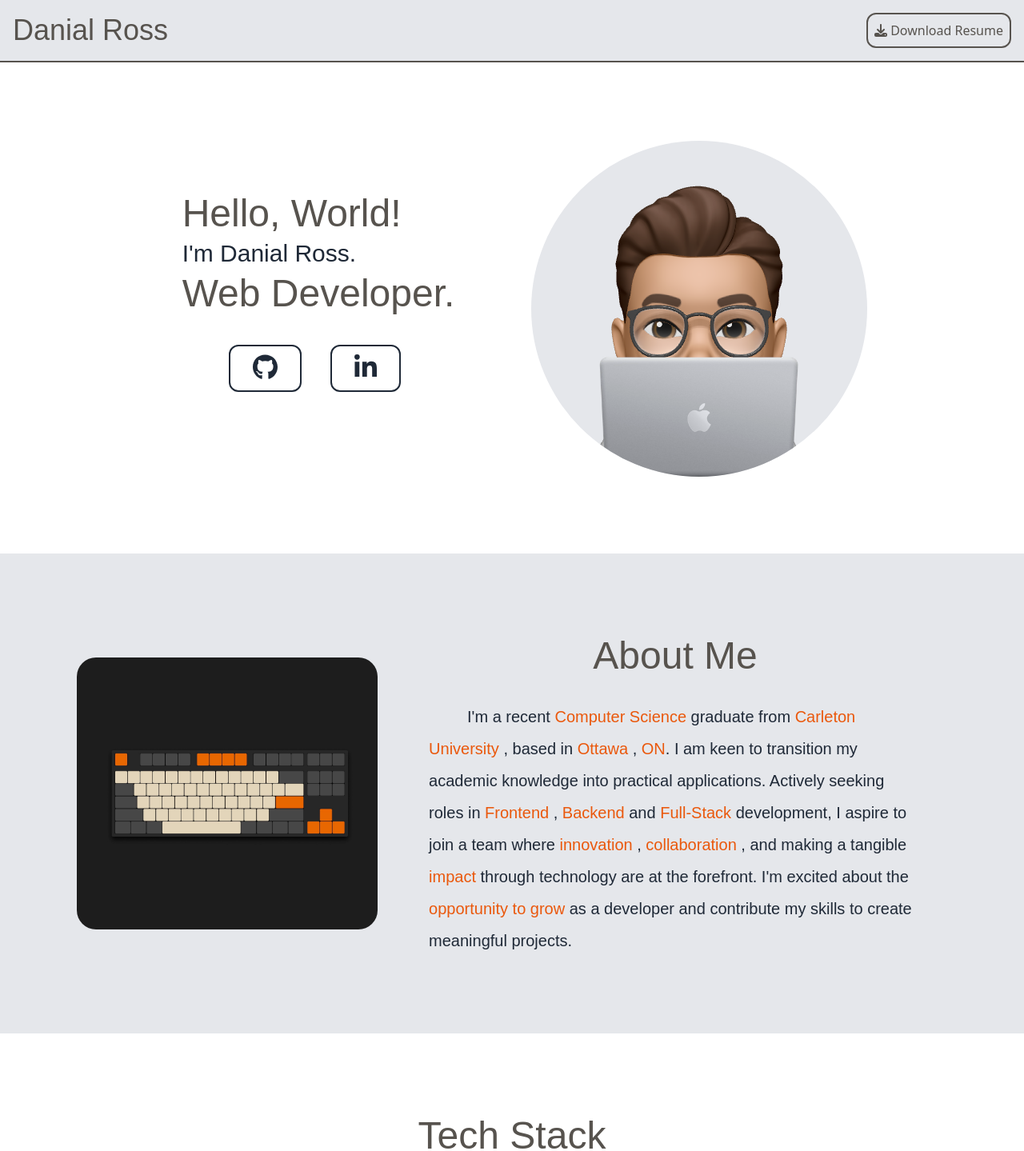
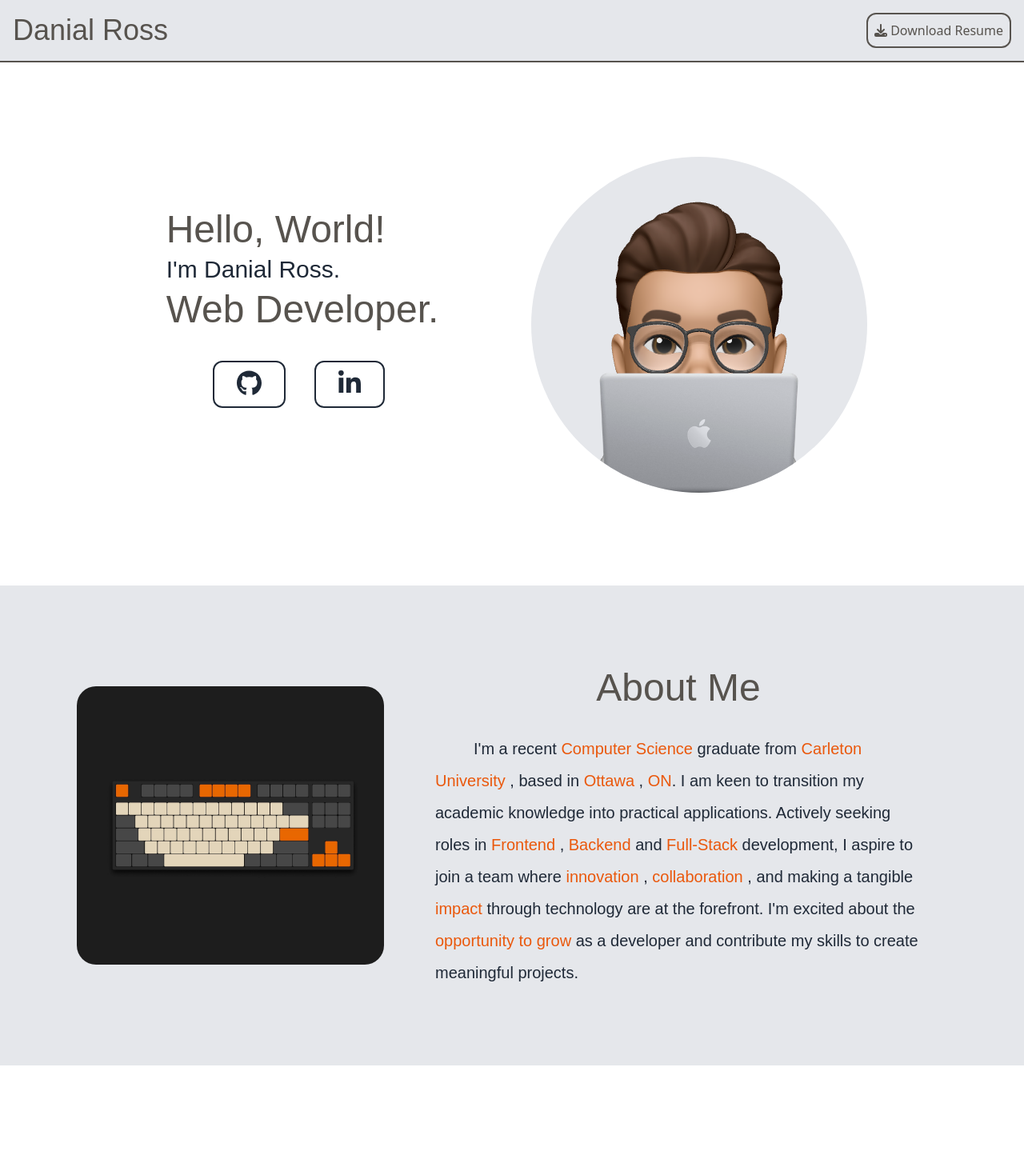
Before and after one commit to danialross/Portfolio, a React (Create React App) app in the folder frontend/: page / in a window 1280 px wide. Shown: the top 1439 px of the page at 80% size. Built offline with nearby package versions, Linux system fonts and the light colour scheme.

Commit message:
text margin
text margin starts off as 0 then turns to auto when screen size becomes lg

```diff
--- a/frontend/src/components/AboutMe.js
+++ b/frontend/src/components/AboutMe.js
@@ -4,9 +4,9 @@ function AboutMe() {
   return (
     <div className="bg-lightTone p-16">
       <div className="flex flex-col items-center lg:flex-row font-racing p-8 lg:gap-8 max-w-screen-xl mx-auto">
-        <div className="max-w-md">
+        <div className="flex-shrink-0">
           <img
-            className="rounded-3xl object-cover"
+            className=" w-96 h-auto rounded-3xl object-cover"
             src={keyboard}
             alt="keyboard"
           />
@@ -15,7 +15,7 @@ function AboutMe() {
           <div className="flex justify-center text-3xl lg:text-5xl pt-8 pb-6 lg:px-8 md:pb-8 lg:pt-2 text-darkTone">
             About Me
           </div>
-          <div className="text-midTone text-md sm:text-xl sm:px-8 leading-8 sm:leading-10 indent-12">
+          <div className="w-screen lg:w-auto text-midTone text-md sm:text-xl sm:px-8 leading-8 sm:leading-10 indent-12 px-10">
             I'm a recent
             <span className="text-keyboardTone"> Computer Science </span>
             graduate from
--- a/frontend/src/components/Greetings.js
+++ b/frontend/src/components/Greetings.js
@@ -32,7 +32,7 @@ function Greetings() {
           </a>
         </div>
       </div>
-      <div>
+      <div className="p-5">
         <img
           className="bg-lightTone rounded-full"
           src={avatar}
```
